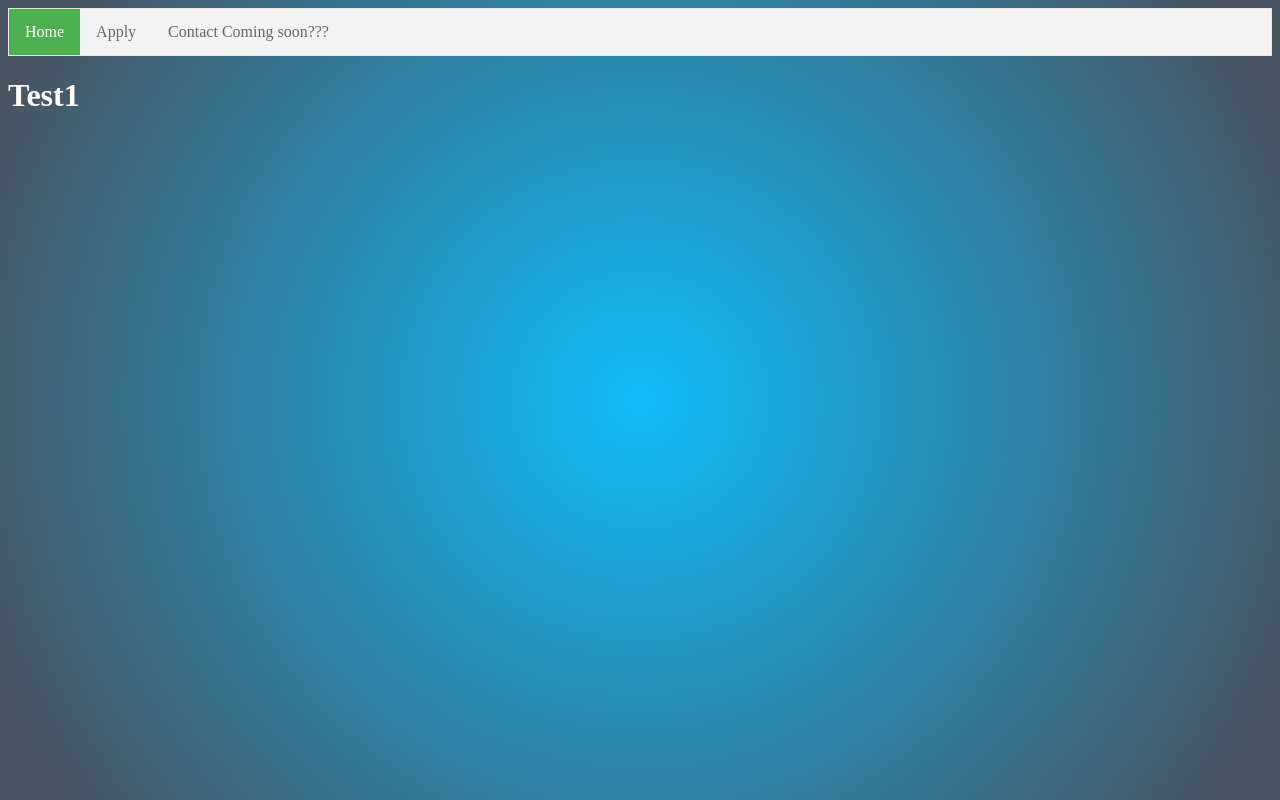
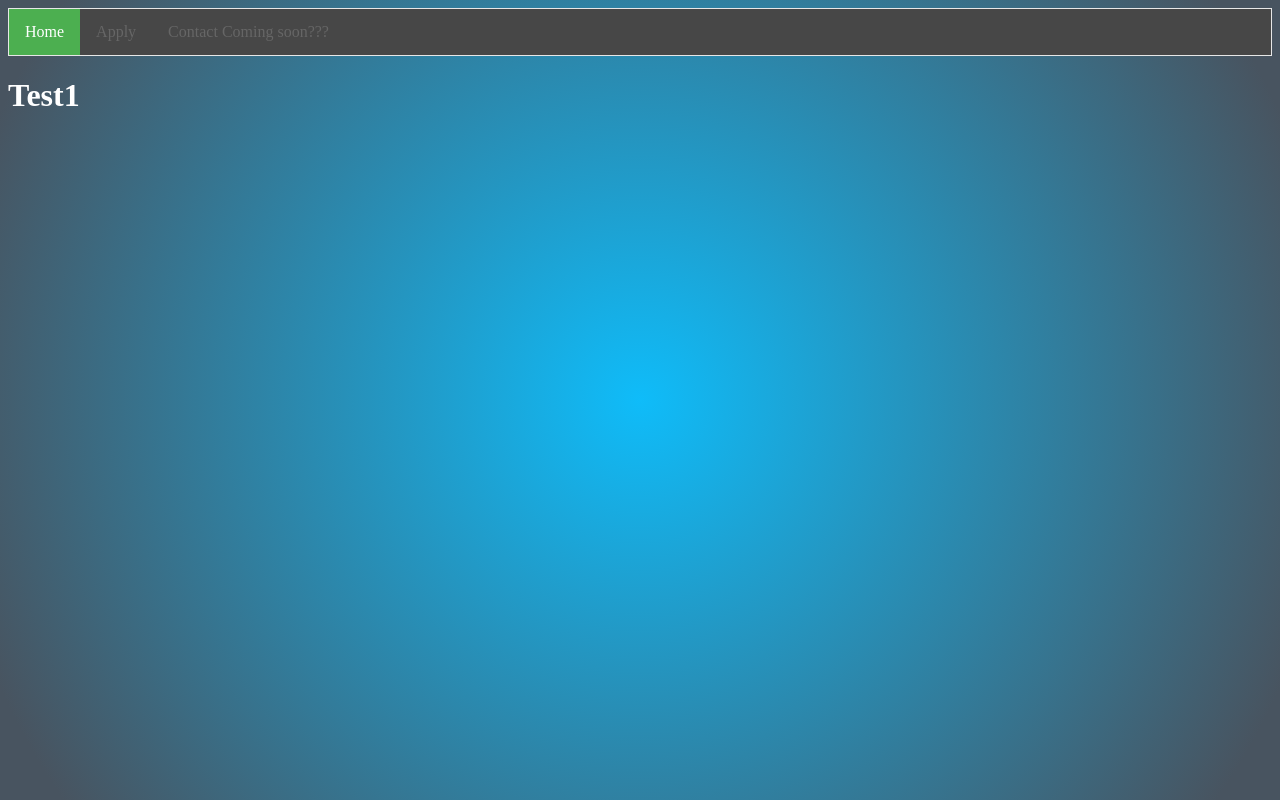
Before and after one commit to WiredDesgins/DabgDiscordServer, a plain HTML site: page index.html in a window 1280 px wide. Drawn offline with Linux system fonts and the light colour scheme.

Commit message:
Update style.css

```diff
--- a/style.css
+++ b/style.css
@@ -11,7 +11,7 @@ ul {
   padding: 0;
   overflow: hidden;
   border: 1px solid #e7e7e7;
-  background-color: #f3f3f3;
+  background-color: #474747;
 }
 
 li {
```
